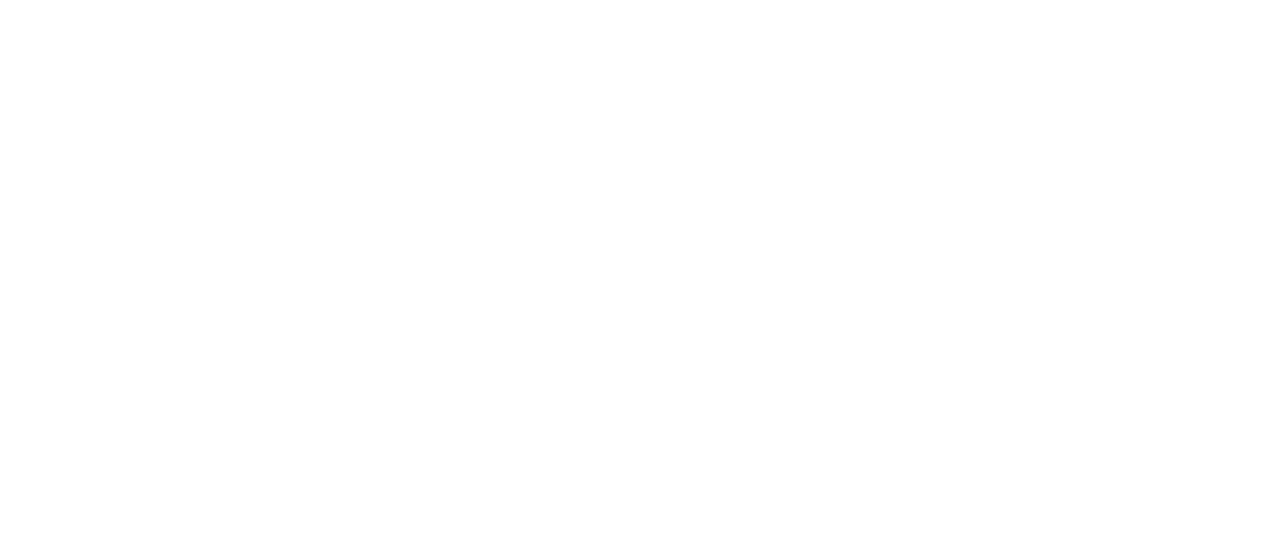
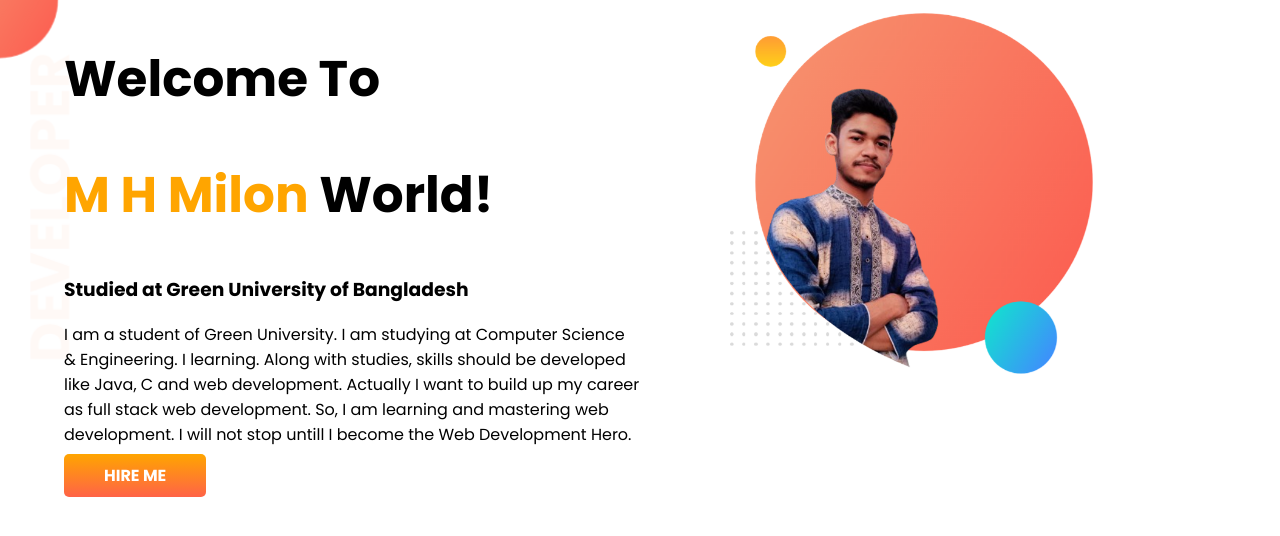
Before and after one commit to mahamudul-hasan-milon/developer-portfolio, a plain HTML site: page index.html in a window 1280 px wide. Drawn offline with Linux system fonts and the light colour scheme.

Commit message:
top banner added

```diff
--- a/index.html
+++ b/index.html
@@ -1,12 +1,37 @@
 <!DOCTYPE html>
 <html lang="en">
+
 <head>
     <meta charset="UTF-8">
     <meta name="viewport" content="width=device-width, initial-scale=1.0">
     <title>M H Milon Portfolio</title>
+    <link rel="preconnect" href="https://fonts.googleapis.com">
+    <link rel="preconnect" href="https://fonts.gstatic.com" crossorigin>
+    <link
+        href="https://fonts.googleapis.com/css2?family=Poppins:ital,wght@0,100;0,200;0,300;0,400;0,500;0,600;0,700;0,800;0,900;1,100;1,200;1,300;1,400;1,500;1,600;1,700;1,800;1,900&display=swap"
+        rel="stylesheet">
     <link rel="stylesheet" href="style.css">
 </head>
+
 <body>
+    <section class="top-banner">
+        <div class="half-width">
+            <h1>Welcome To</h1>
+            <h1><span class="orange-color"> M H Milon</span> World!</h1>
+            <h3>Studied at Green University of Bangladesh</h3>
+            <p>I am a student of Green University. I am studying at Computer Science & Engineering. I learning. Along
+                with
+                studies, skills should be developed like Java, C and web development. Actually I want to build up my
+                career
+                as full stack web development. So, I am learning and mastering web development. I will not stop untill I
+                become the Web Development Hero.</p>
+            <a class="link-button" target="_blank"
+                href="https://www.linkedin.com/in/mahamudul-hasan-milon-b517a2264/">HIRE ME</a>
+        </div>
+        <div class="half-width">
+            <img src="showOff/milon2.png" alt="">
+        </div>
+    </section>
+</body>
 
-</body>
 </html>
--- a/style.css
+++ b/style.css
@@ -0,0 +1,39 @@
+body {
+    font-family: 'Poppins', sans-serif;
+    margin: 0;
+}
+
+h1 {
+    font-size: 50px;
+}
+
+.orange-color {
+    color: orange;
+}
+
+section {
+    display: flex;
+}
+
+.half-width {
+    width: 50%;
+    padding-left: 5%;
+}
+
+.half-width img {
+    width: 70%;
+}
+
+.link-button {
+    text-decoration: none;
+    background-image: linear-gradient(orange, tomato);
+    color: white;
+    font-weight: 700;
+    padding: 10px 40px;
+    border-radius: 5px;
+}
+
+.top-banner {
+    background-image: url(images/top-banner.png);
+    background-repeat: no-repeat;
+}
```
Also changed, not shown: images/dream-bg.png (added), images/exp-bg.png (added), images/jhankar.png (added), images/jhankar2.png (added), images/my-bg.png (added), images/my-bg2.png (added), images/top-banner.png (added), showOff/milon.png (added), showOff/milon2.png (added), 8 other files.
